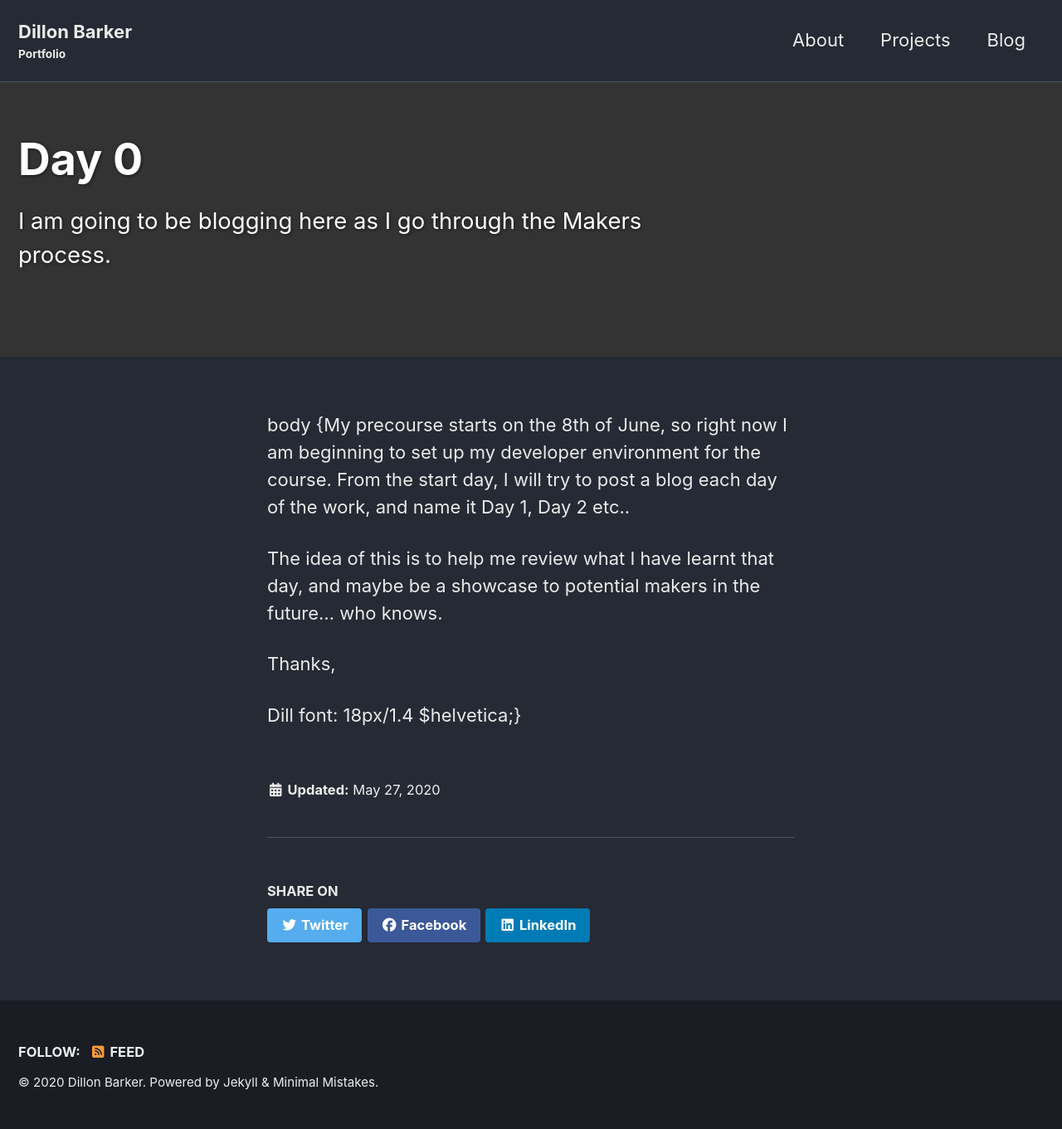
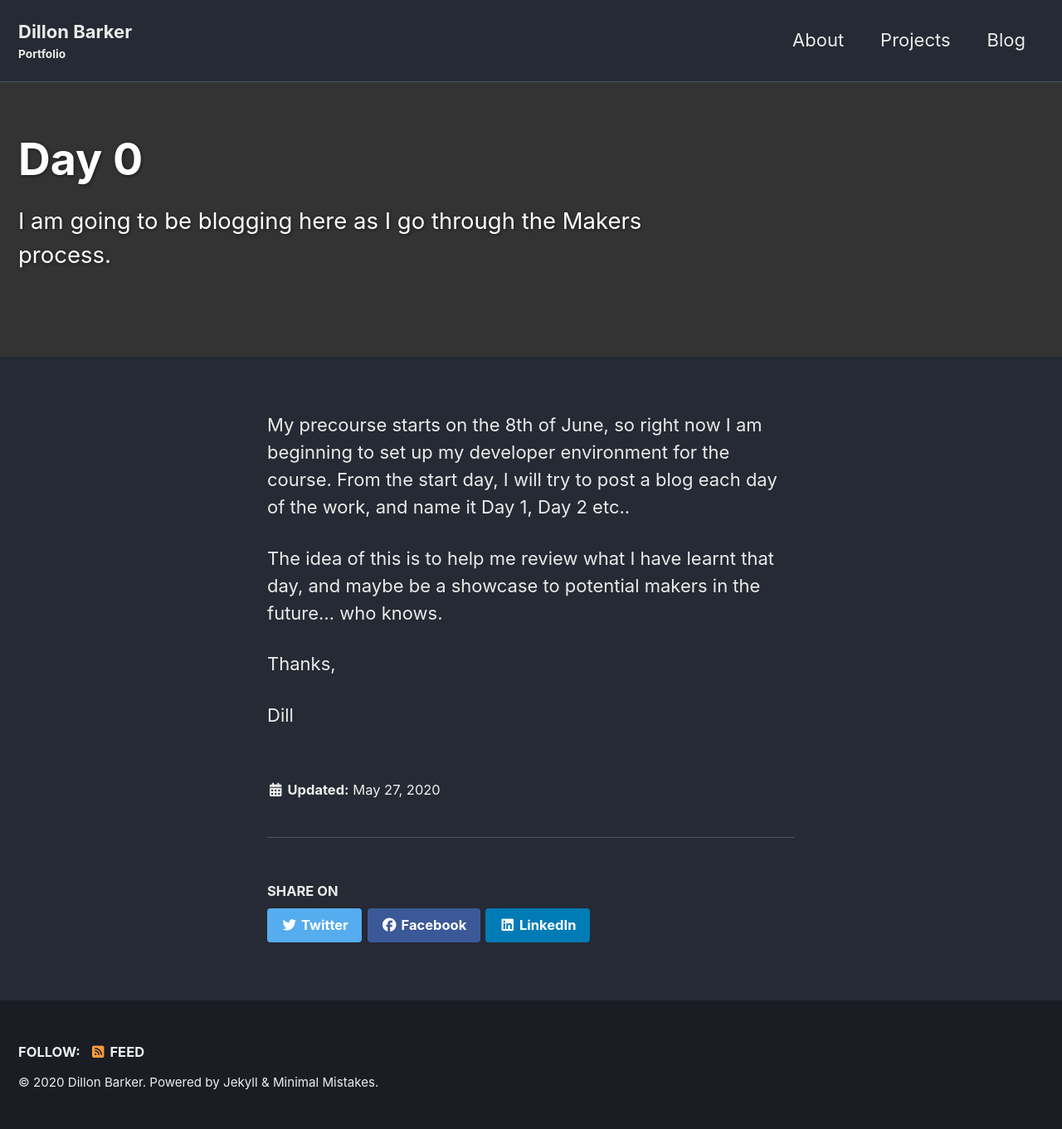
Before and after one commit to dilfyg/dilfyg.github.io, a Jekyll site: the page built from _blog/27-05-20.md, in a window 1280 px wide. Shown: the whole page at 83% size. Built offline with Jekyll 4.4.1, drawn with Linux system fonts in a browser that asks for light colours; cached includes are drawn as plain includes; nearby versions of some CDN libraries.

Commit message:
blog fix

```diff
--- a/_blog/27-05-20.md
+++ b/_blog/27-05-20.md
@@ -6,7 +6,8 @@ header:
   teaser: /images/makers.png
   overlay_color: "#333"
 ---
-body {My precourse starts on the 8th of June, so right now I am beginning to set up my developer environment for the course.
+
+My precourse starts on the 8th of June, so right now I am beginning to set up my developer environment for the course.
 From the start day, I will try to post a blog each day of the work, and name it Day 1, Day 2 etc..
 
 The idea of this is to help me review what I have learnt that day, and maybe be a showcase to potential makers in the future... who knows.
@@ -14,4 +15,3 @@ The idea of this is to help me review what I have learnt that day, and maybe be
 Thanks,
 
 Dill
-font: 18px/1.4 $helvetica;}
```
